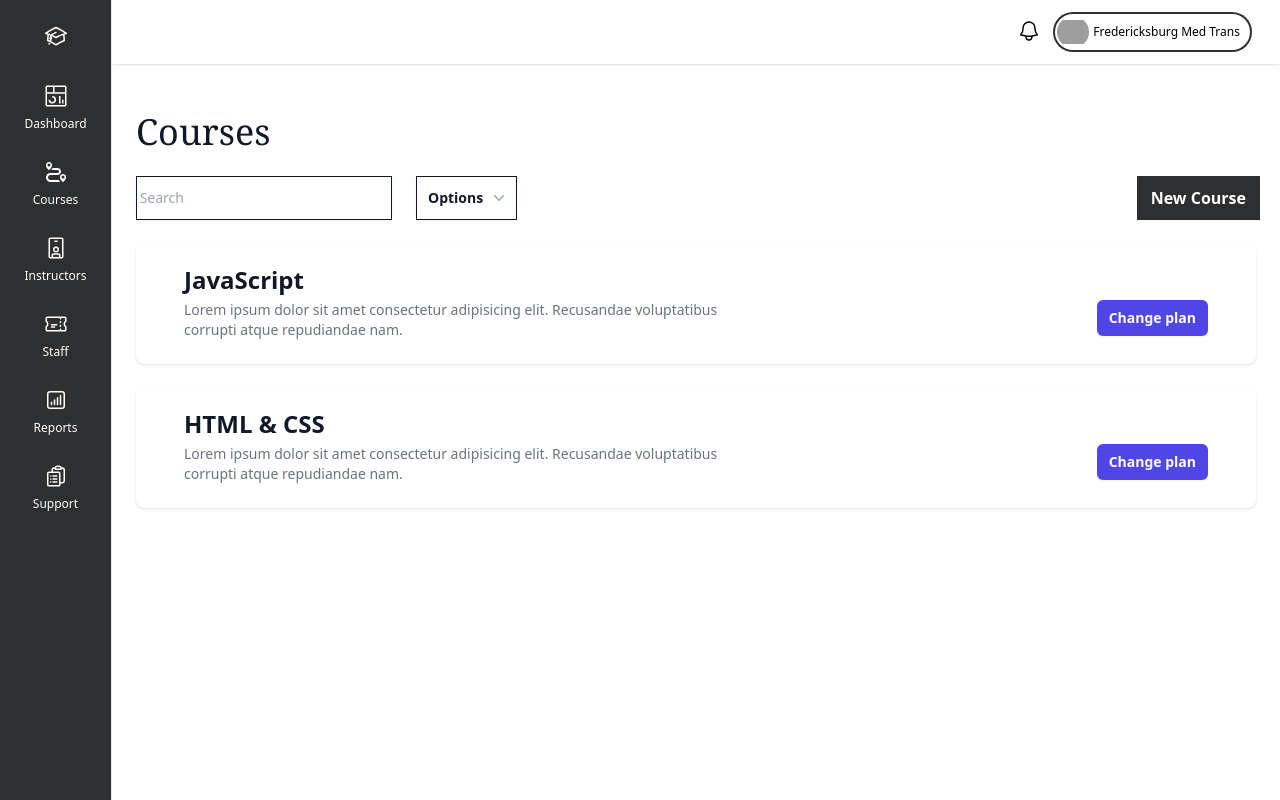
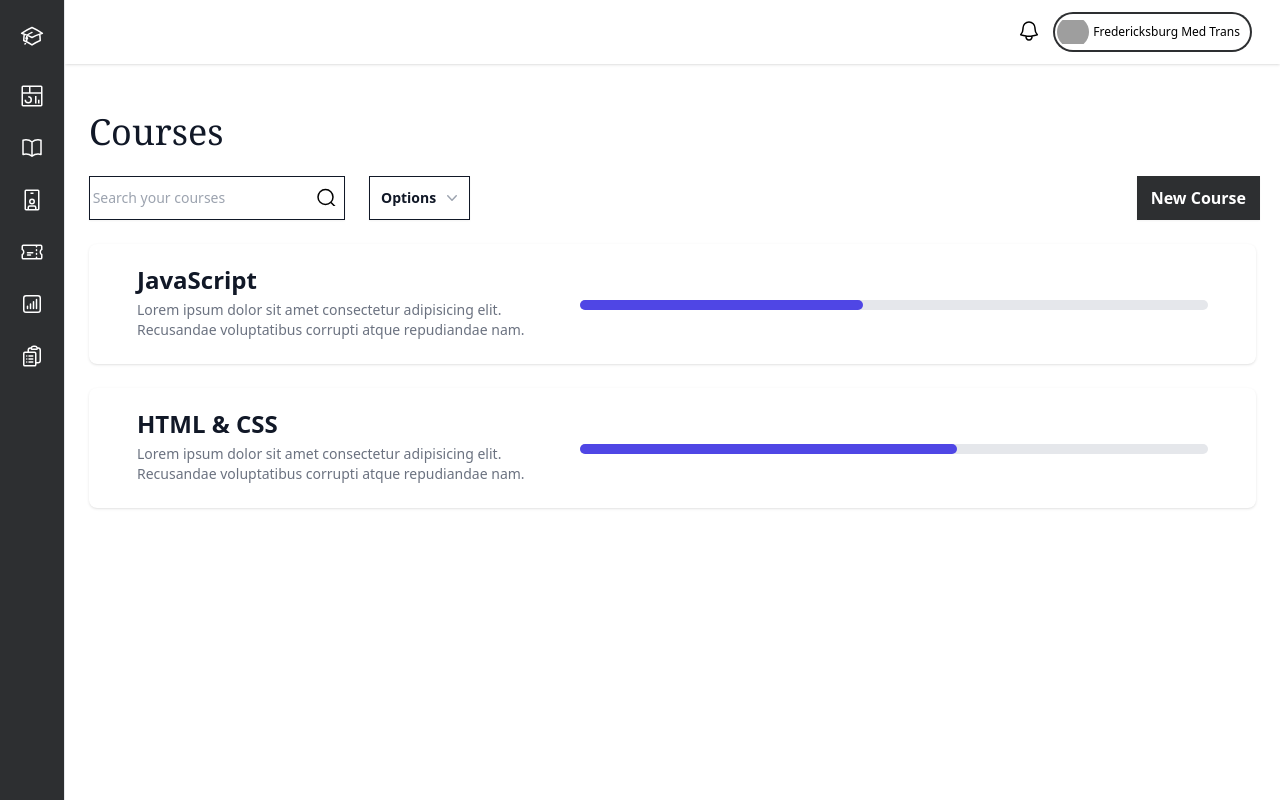
Before and after one commit to 1TaimoorSajjad/LMS-Design, an Angular app: page /courses in a window 1280 px wide. Built offline with nearby package versions, Linux system fonts and the light colour scheme; grey boxes are pictures that could not be loaded.

Commit message:
added the progress bar and adjusted the sidenav size

```diff
--- a/src/app/components/courses/course-list/course-list.component.html
+++ b/src/app/components/courses/course-list/course-list.component.html
@@ -11,9 +11,15 @@
                     <div class="ml-6">
                         <label for="search" class="block text-medium font-medium leading-6 text-gray-900"></label>
                         <div class="relative  flex items-center">
-                            <input type="text" name="search" id="search" placeholder=" Search"
+                            <input type="text" name="search" id="search" placeholder=" Search your courses"
                                 class="block w-64 border-0 py-2.5  text-gray-900 shadow-sm ring-1 ring-inset ring-gray-900 placeholder:text-gray-400   sm:text-sm sm:leading-6">
                             <div class="absolute inset-y-0 right-0 flex py-1.5 pr-1.5">
+                                <svg xmlns="http://www.w3.org/2000/svg" fill="none" viewBox="0 0 24 15"
+                                    stroke-width="1.5" stroke="currentColor" class="w-6 h-6">
+                                    <path stroke-linecap="round" stroke-linejoin="round"
+                                        d="M21 21l-5.197-5.197m0 0A7.5 7.5 0 105.196 5.196a7.5 7.5 0 0010.607 10.607z" />
+                                </svg>
+
                             </div>
                         </div>
                     </div>
@@ -75,10 +81,8 @@
                                 corrupti
                                 atque repudiandae nam.</p>
                         </div>
-                        <div class="mt-5 sm:ml-6 sm:mt-0 sm:flex sm:flex-shrink-0 sm:items-center">
-                            <button type="button"
-                                class="inline-flex items-center rounded-md bg-indigo-600 px-3 py-2 text-sm font-semibold text-white shadow-sm hover:bg-indigo-500 focus-visible:outline focus-visible:outline-2 focus-visible:outline-offset-2 focus-visible:outline-indigo-500">Change
-                                plan</button>
+                        <div class="w-full bg-gray-200 rounded-full h-2.5 dark:bg-gray-500">
+                            <div class="bg-indigo-600 h-2.5 rounded-full" style="width: 45%"></div>
                         </div>
                     </div>
                 </div>
@@ -92,10 +96,8 @@
                                 corrupti
                                 atque repudiandae nam.</p>
                         </div>
-                        <div class="mt-5 sm:ml-6 sm:mt-0 sm:flex sm:flex-shrink-0 sm:items-center">
-                            <button type="button"
-                                class="inline-flex items-center rounded-md bg-indigo-600 px-3 py-2 text-sm font-semibold text-white shadow-sm hover:bg-indigo-500 focus-visible:outline focus-visible:outline-2 focus-visible:outline-offset-2 focus-visible:outline-indigo-500">Change
-                                plan</button>
+                        <div class="w-full bg-gray-200 rounded-full h-2.5 dark:bg-gray-500">
+                            <div class="bg-indigo-600 h-2.5 rounded-full" style="width: 60%"></div>
                         </div>
                     </div>
                 </div>
--- a/src/app/components/sidenav/sidenav.component.html
+++ b/src/app/components/sidenav/sidenav.component.html
@@ -1,5 +1,5 @@
 <!-- Narrow sidebar -->
-<div class="hidden min-h-screen w-28 overflow-y-auto bg-nav-dark lg:block border-r border-nav-base">
+<div class="hidden min-h-screen w-2.5rem overflow-y-auto bg-nav-dark lg:block border-r border-nav-base">
     <div class="flex w-full flex-col items-center py-6 bg-[#2d2f31] min-h-screen">
         <div class="flex flex-shrink-0 items-center">
             <svg xmlns="http://www.w3.org/2000/svg" fill="none" viewBox="0 0 24 24" stroke-width="1.5"
@@ -25,7 +25,7 @@
                     <path fill="currentColor"
                         d="M28 2H4a2.002 2.002 0 0 0-2 2v24a2.002 2.002 0 0 0 2 2h24a2.003 2.003 0 0 0 2-2V4a2.002 2.002 0 0 0-2-2Zm0 9H14V4h14ZM12 4v7H4V4ZM4 28V13h24l.002 15Z" />
                 </svg>
-                <span class="mt-2 text-white">Dashboard</span>
+                <!-- <span class="mt-2 text-white">Dashboard</span> -->
             </a>
             <a href="courses"
                 class="text-nav-dark hover:bg-nav-light hover:text-nav-light group w-full p-3 rounded-md flex flex-col items-center text-xs font-medium">
@@ -34,14 +34,13 @@
 
           Current: "text-nav-light", Default: "text-nav-svg-dark group-hover:text-nav-light"
         -->
-                <svg class="text-white group-hover:text-nav-light h-6 w-6" xmlns="http://www.w3.org/2000/svg"
-                    viewBox="0 0 24 24">
-                    <path fill="currentColor"
-                        d="M14.844 20H6.5C5.121 20 4 18.879 4 17.5S5.121 15 6.5 15h7c1.93 0 3.5-1.57 3.5-3.5S15.43 8 13.5 8H8.639a9.812 9.812 0 0 1-1.354 2H13.5c.827 0 1.5.673 1.5 1.5s-.673 1.5-1.5 1.5h-7C4.019 13 2 15.019 2 17.5S4.019 22 6.5 22h9.593a10.415 10.415 0 0 1-1.249-2zM5 2C3.346 2 2 3.346 2 5c0 3.188 3 5 3 5s3-1.813 3-5c0-1.654-1.346-3-3-3zm0 4.5a1.5 1.5 0 1 1 .001-3.001A1.5 1.5 0 0 1 5 6.5z" />
-                    <path fill="currentColor"
-                        d="M19 14c-1.654 0-3 1.346-3 3c0 3.188 3 5 3 5s3-1.813 3-5c0-1.654-1.346-3-3-3zm0 4.5a1.5 1.5 0 1 1 .001-3.001A1.5 1.5 0 0 1 19 18.5z" />
+                <svg xmlns="http://www.w3.org/2000/svg" fill="none" viewBox="0 0 24 24" stroke-width="1.5"
+                    stroke="currentColor" class="w-6 h-6 text-white">
+                    <path stroke-linecap="round" stroke-linejoin="round"
+                        d="M12 6.042A8.967 8.967 0 006 3.75c-1.052 0-2.062.18-3 .512v14.25A8.987 8.987 0 016 18c2.305 0 4.408.867 6 2.292m0-14.25a8.966 8.966 0 016-2.292c1.052 0 2.062.18 3 .512v14.25A8.987 8.987 0 0018 18a8.967 8.967 0 00-6 2.292m0-14.25v14.25" />
                 </svg>
-                <span class="mt-2 text-white">Courses</span>
+
+                <!-- <span class="mt-2 text-white">Courses</span> -->
             </a>
             <a href="#"
                 class="text-white hover:bg-nav-light hover:text-nav-light group w-full p-3 rounded-md flex flex-col items-center text-xs font-medium"
@@ -54,7 +53,7 @@
                     <path fill="currentColor"
                         d="M24 2H8a2.002 2.002 0 0 0-2 2v24a2.002 2.002 0 0 0 2 2h16a2.003 2.003 0 0 0 2-2V4a2.002 2.002 0 0 0-2-2Zm-4 26h-8v-2a1 1 0 0 1 1-1h6a1 1 0 0 1 1 1Zm2 0v-2a3 3 0 0 0-3-3h-6a3 3 0 0 0-3 3v2H8V4h16v24Z" />
                 </svg>
-                <span class="mt-2 text-white">Instructors</span>
+                <!-- <span class="mt-2 text-white">Instructors</span> -->
             </a>
             <a href="#"
                 class="text-white hover:bg-nav-light hover:text-nav-light group w-full p-3 rounded-md flex flex-col items-center text-xs font-medium">
@@ -69,7 +68,7 @@
                         d="M16.5 6v.75m0 3v.75m0 3v.75m0 3V18m-9-5.25h5.25M7.5 15h3M3.375 5.25c-.621 0-1.125.504-1.125 1.125v3.026a2.999 2.999 0 010 5.198v3.026c0 .621.504 1.125 1.125 1.125h17.25c.621 0 1.125-.504 1.125-1.125v-3.026a2.999 2.999 0 010-5.198V6.375c0-.621-.504-1.125-1.125-1.125H3.375z" />
                 </svg>
 
-                <span class="mt-2 text-white">Staff</span>
+                <!-- <span class="mt-2 text-white">Staff</span> -->
             </a>
             <a href="#"
                 class="text-white hover:bg-nav-light hover:text-nav-light group w-full p-3 rounded-md flex flex-col items-center text-xs font-medium">
@@ -85,7 +84,7 @@
                         d="M7.5 14.25v2.25m3-4.5v4.5m3-6.75v6.75m3-9v9M6 20.25h12A2.25 2.25 0 0020.25 18V6A2.25 2.25 0 0018 3.75H6A2.25 2.25 0 003.75 6v12A2.25 2.25 0 006 20.25z" />
                 </svg>
 
-                <span class="mt-2 text-white">Reports</span>
+                <!-- <span class="mt-2 text-white">Reports</span> -->
             </a>
             <a href="#"
                 class="text-white hover:bg-nav-light hover:text-nav-light group w-full p-3 rounded-md flex flex-col items-center text-xs font-medium">
@@ -100,7 +99,7 @@
                         d="M9 12h3.75M9 15h3.75M9 18h3.75m3 .75H18a2.25 2.25 0 002.25-2.25V6.108c0-1.135-.845-2.098-1.976-2.192a48.424 48.424 0 00-1.123-.08m-5.801 0c-.065.21-.1.433-.1.664 0 .414.336.75.75.75h4.5a.75.75 0 00.75-.75 2.25 2.25 0 00-.1-.664m-5.8 0A2.251 2.251 0 0113.5 2.25H15c1.012 0 1.867.668 2.15 1.586m-5.8 0c-.376.023-.75.05-1.124.08C9.095 4.01 8.25 4.973 8.25 6.108V8.25m0 0H4.875c-.621 0-1.125.504-1.125 1.125v11.25c0 .621.504 1.125 1.125 1.125h9.75c.621 0 1.125-.504 1.125-1.125V9.375c0-.621-.504-1.125-1.125-1.125H8.25zM6.75 12h.008v.008H6.75V12zm0 3h.008v.008H6.75V15zm0 3h.008v.008H6.75V18z" />
                 </svg>
 
-                <span class="mt-2 text-white">Support</span>
+                <!-- <span class="mt-2 text-white">Support</span> -->
             </a>
         </div>
     </div>
```
